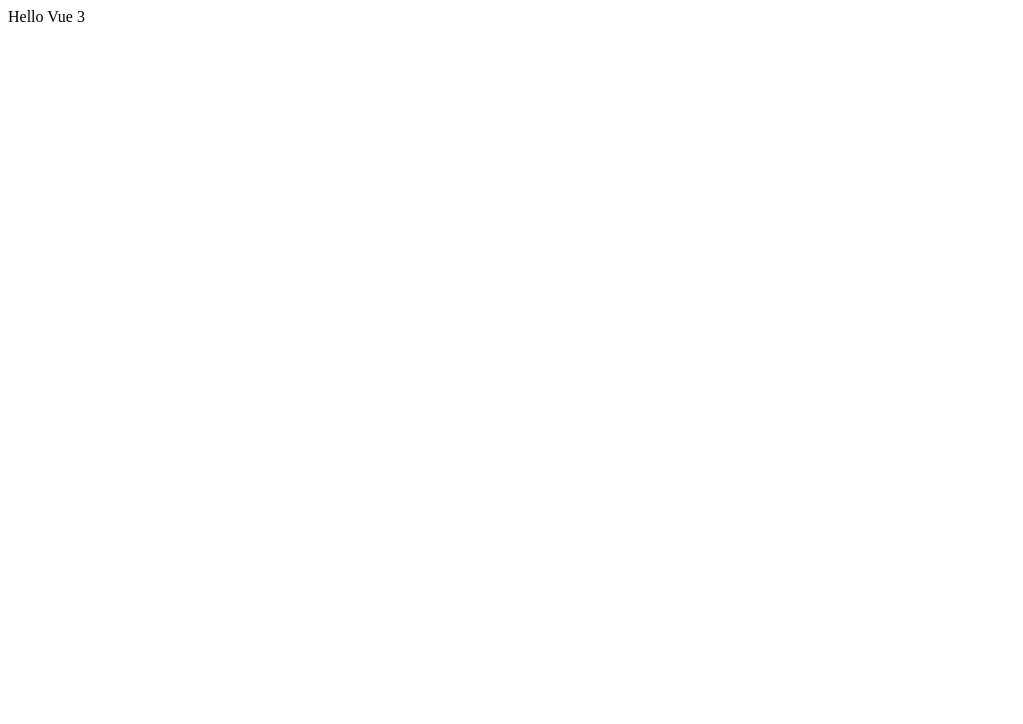
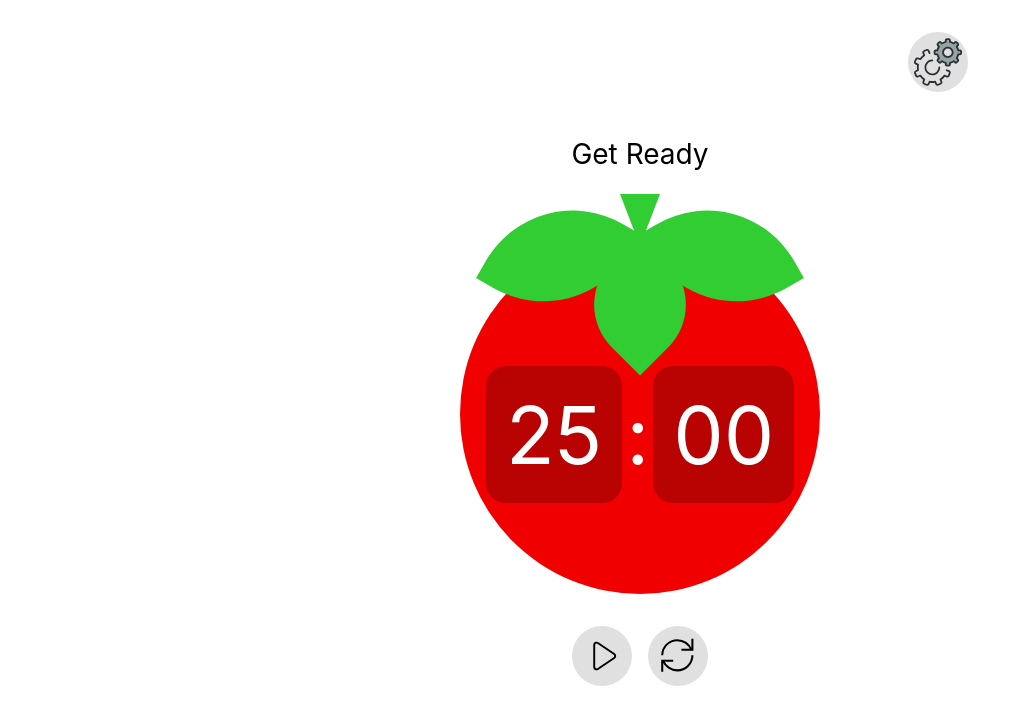
Before and after one commit to AVor0n/pomodoro-timer, a Vue app: page / in a window 1280 px wide. Shown: the top 724 px of the page, without its empty margins (0-1023 px from the left). Built offline with nearby package versions, Linux system fonts and the light colour scheme.

Commit message:
feat: create basic view

```diff
--- a/src/App.vue
+++ b/src/App.vue
@@ -2,7 +2,38 @@
 </script>
 
 <template>
-  <div class="app">Hello Vue 3</div>
+  <div class="app">
+    <div class="app__wrapper">
+      <header class="header">
+        <button class="btn">
+          <img src="./assets/settings.svg" />
+        </button>
+      </header>
+      <div class="home__wrapper">
+        <h2 class="home__title">Get Ready</h2>
+        <div class="tomato">
+          <div class="root"></div>
+          <div class="leaf leaf-1"></div>
+          <div class="leaf leaf-2"></div>
+          <div class="leaf leaf-3"></div>
+          <div class="timer">
+            <span class="timer__minutes timer__value">25</span>
+            <span class="timer__separator">:</span>
+            <span class="timer__secunds timer__value">00</span>
+          </div>
+        </div>
+
+        <div class="buttons">
+          <button class="btn primary">
+            <img src="./assets/play.svg" />
+          </button>
+          <button class="btn primary">
+            <img src="./assets/restart.svg" />
+          </button>
+        </div>
+      </div>
+    </div>
+  </div>
 </template>
 
 <style>
@@ -10,4 +41,143 @@
   width: 100vw;
   height: 100%;
 }
+.app__wrapper {
+  display: grid;
+  height: 100%;
+  max-width: 90vh;
+  margin: 0 auto;
+  box-sizing: border-box;
+  position: relative;
+}
+/* Header */
+.header {
+  position: absolute;
+  top: 2rem;
+  right: 2rem;
+}
+@media (max-width: 500px) {
+  .header {
+    top: 0.5rem;
+    right: 0.5rem;
+  }
+}
+/* Home Page */
+.home__wrapper {
+  height: 100%;
+  width: 100%;
+  display: flex;
+  flex-direction: column;
+  align-items: center;
+  justify-content: center;
+  justify-self: center;
+}
+
+.home__title {
+  font-size: calc(var(--size) * 0.07);
+  font-weight: 400;
+  text-transform: capitalize;
+}
+
+.buttons {
+  margin-top: 2rem;
+  display: flex;
+  gap: 1rem;
+}
+/** ------------ TomatoContainer ------------ */
+.tomato {
+  margin-top: 2.5rem;
+  display: flex;
+  flex-direction: column;
+  align-items: center;
+  justify-content: center;
+  background-color: #f00000;
+  border-radius: 50%;
+  height: calc(var(--size) * 0.9);
+  width: calc(var(--size) * 0.9);
+  position: relative;
+}
+
+.root {
+  position: absolute;
+  top: calc(var(--size) * -0.1);
+  width: 0;
+  height: 0;
+  border-style: solid;
+  border-width: calc(var(--size) * 0.13) calc(var(--size) * 0.05) 0
+    calc(var(--size) * 0.05);
+  border-color: #32cd32 transparent transparent transparent;
+}
+
+.leaf {
+  background-color: #32cd32;
+  position: absolute;
+  width: calc(var(--size) * 0.3);
+  height: calc(var(--size) * 0.3);
+  border-radius: 0 calc(var(--size) * 0.25);
+  top: 0px;
+  left: 50%;
+  transform-origin: top left;
+}
+
+.leaf-1 {
+  transform: rotate(330deg);
+}
+
+.leaf-2 {
+  transform: rotate(120deg);
+}
+
+.leaf-3 {
+  width: calc(var(--size) * 0.25);
+  height: calc(var(--size) * 0.25);
+  transform: rotate(45deg);
+  border-radius: 0 calc(var(--size) * 0.15);
+}
+/** ------------ Timer ------------ */
+.timer {
+  margin-top: calc(var(--size) * 0.1);
+  font-size: calc(var(--size) * 0.2);
+  color: #fff;
+}
+
+.timer__value {
+  padding: calc(var(--size) * 0.05);
+  border-radius: calc(var(--size) * 0.05);
+  background-color: #b90202;
+}
+
+.timer__separator {
+  padding: 0 0.25rem;
+}
+/* Button */
+.btn {
+  width: calc(var(--size) * 0.15);
+  height: calc(var(--size) * 0.15);
+
+  display: flex;
+  align-items: center;
+  justify-content: center;
+
+  border: none;
+  border-radius: 50%;
+  font-size: calc(var(--size) * 0.1);
+  line-height: calc(var(--size) * 0.1);
+  background-color: #e0e0e0;
+  cursor: pointer;
+}
+.btn:hover {
+  filter: drop-shadow(0 0 20px #7c7c7c);
+}
+
+.btn--primary {
+  background-color: #ffe604;
+  color: #000;
+}
+.btn--primary:hover {
+  filter: drop-shadow(0 0 20px red);
+}
+.btn:disabled {
+  filter: grayscale(100%);
+  color: #7c7c7c;
+}
 </style>
--- /dev/null
+++ b/src/style.css
@@ -0,0 +1,22 @@
+:root{
+  --size: min(90vw, 50vh );
+}
+html{
+  height: 100%;
+}
+body {
+  height: 100%;
+  margin: 0;
+  font-family: -apple-system, BlinkMacSystemFont, 'Segoe UI', 'Roboto', 'Oxygen',
+    'Ubuntu', 'Cantarell', 'Fira Sans', 'Droid Sans', 'Helvetica Neue',
+    sans-serif;
+  -webkit-font-smoothing: antialiased;
+  -moz-osx-font-smoothing: grayscale;
+}
+#root{
+  height: 100%;
+}
+code {
+  font-family: source-code-pro, Menlo, Monaco, Consolas, 'Courier New',
+    monospace;
+}
```
